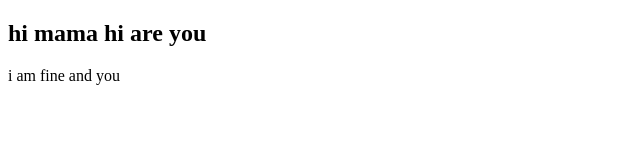
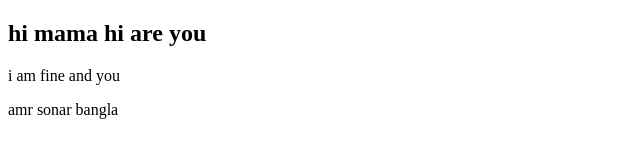
Before and after one commit to Arafat6065/Third-part-two, a plain HTML site: page index.html in a window 1280 px wide. Shown: the whole page, without its empty margins (0-640 px from the left). Drawn offline with Linux system fonts and the light colour scheme.

Commit message:
new addwd

```diff
--- a/index.html
+++ b/index.html
@@ -11,6 +11,7 @@
 <body>
     <h2>hi mama hi are you </h2>
     <p>i am fine and you</p>
+    <p>amr sonar bangla</p>
 </body>
 
 </html>
```
